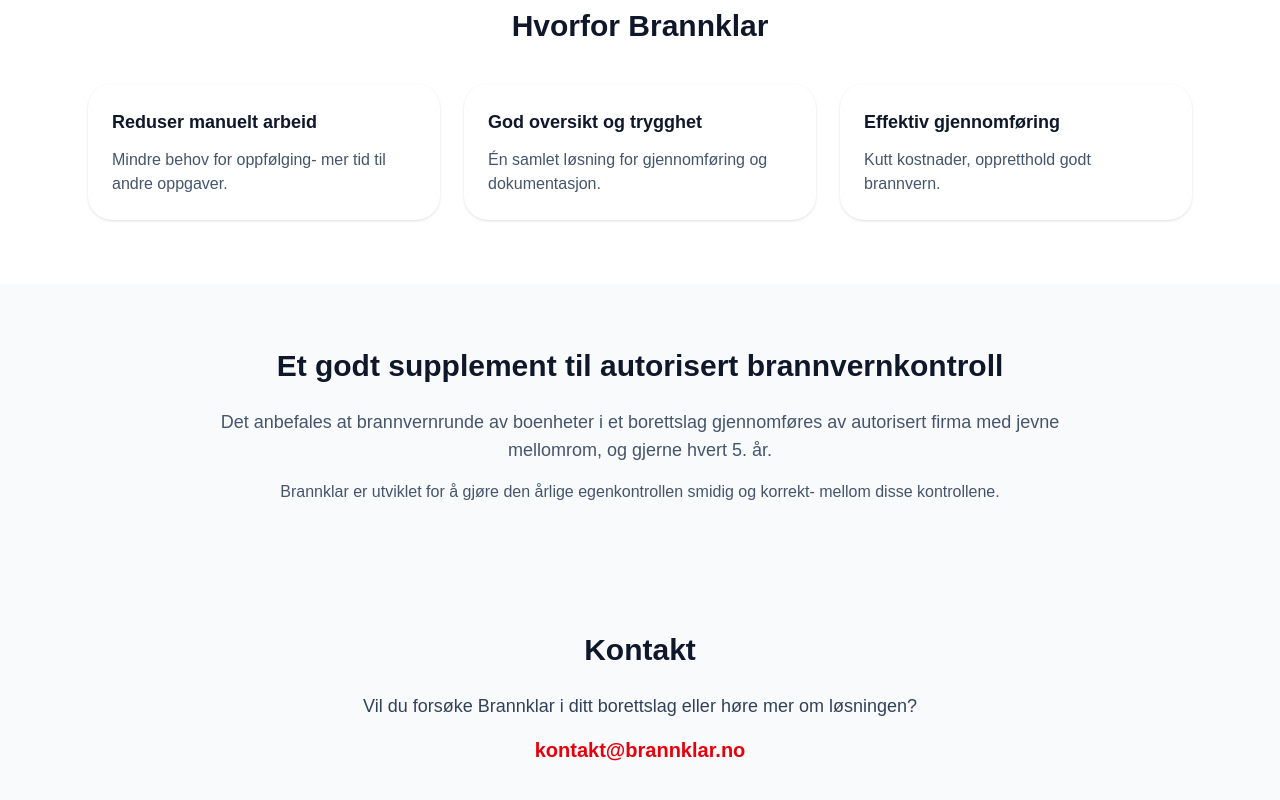
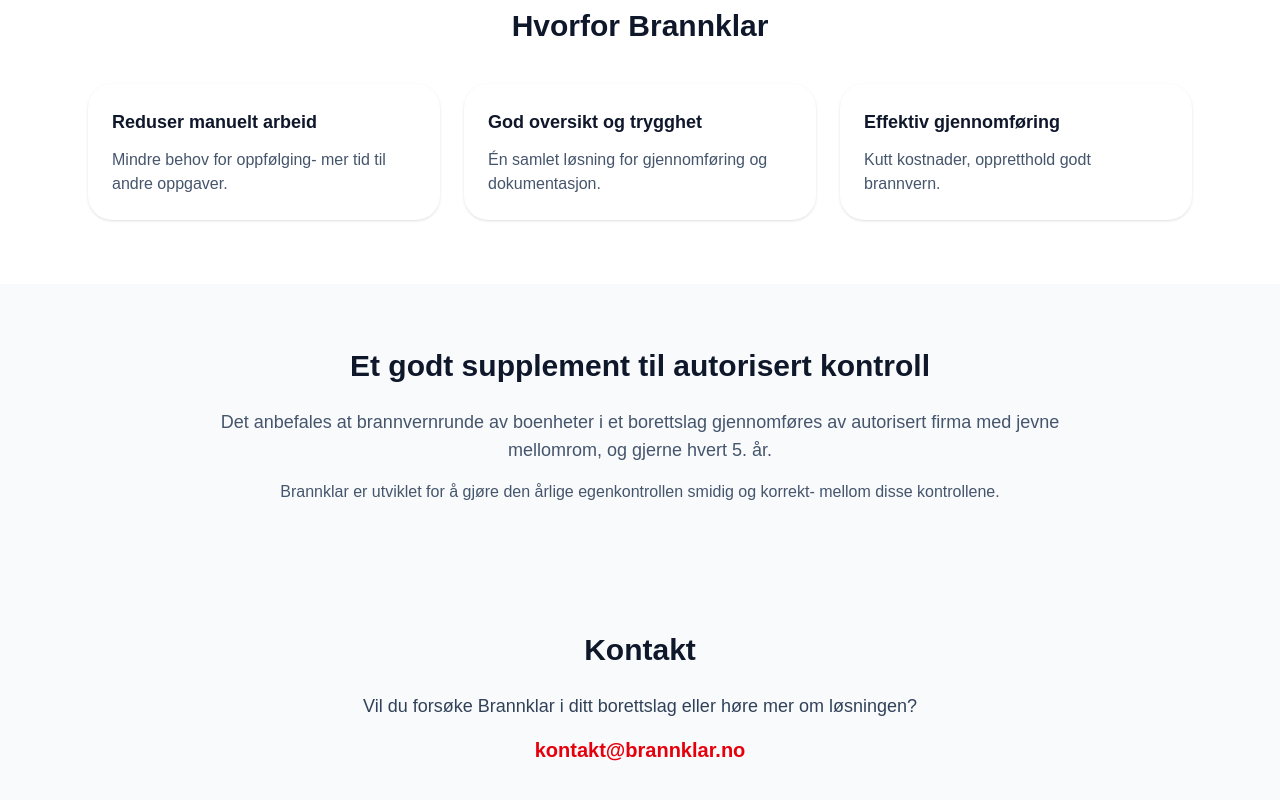
Before and after one commit to firesetgo/brannklar, a Next.js app: page / in a window 1280 px wide. Shown: the part 1018-1818 px from the top of the page. Built offline with nearby package versions, Linux system fonts and the light colour scheme.

Commit message:
La til trust signal om autorisert kontroll

```diff
--- a/app/page.tsx
+++ b/app/page.tsx
@@ -144,7 +144,7 @@
 <section className="bg-slate-50 py-12 sm:py-16">
   <div className="mx-auto max-w-4xl px-6 text-center">
     <h2 className="text-2xl font-semibold sm:text-3xl">
-      Et godt supplement til autorisert brannvernkontroll
+      Et godt supplement til autorisert kontroll
     </h2>
 
     <p className="mt-6 text-lg text-slate-600">
```
